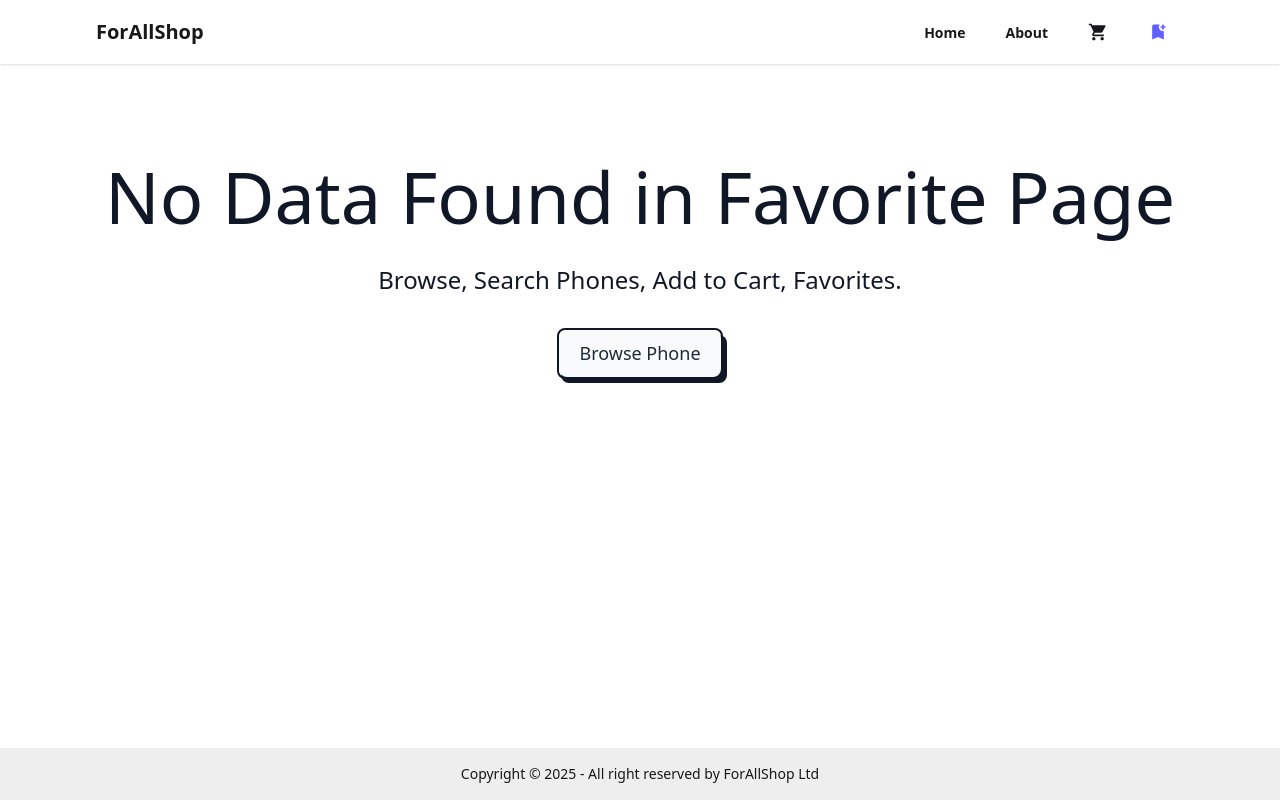
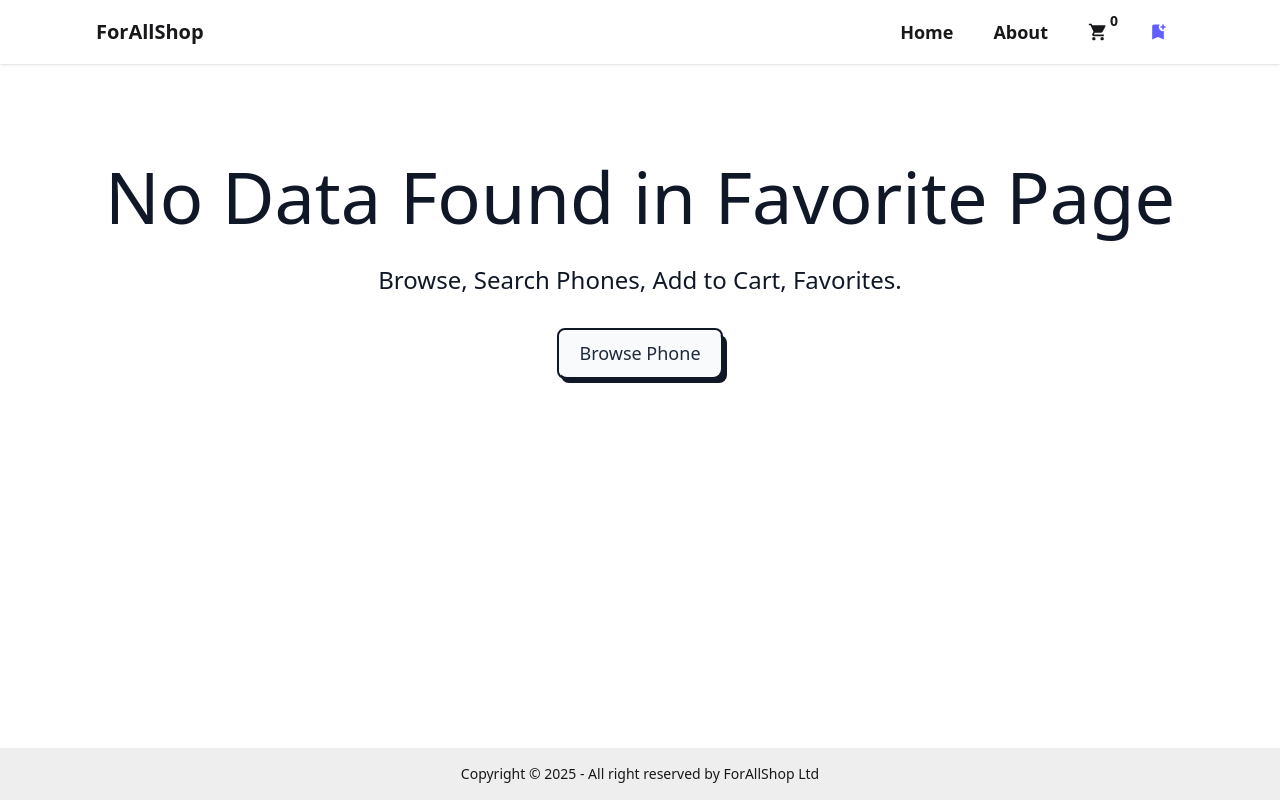
Before and after one commit to shamsuttabriz/For-All-Shop, a React (Vite) app: page /favorites in a window 1280 px wide. Built offline with nearby package versions, Linux system fonts and the light colour scheme.

Commit message:
Context api used my site and real time update phone cart count and aslo implement localstorage for carts

```diff
--- a/src/components/Navbar.jsx
+++ b/src/components/Navbar.jsx
@@ -1,8 +1,56 @@
-import React from "react";
+import React, { useContext } from "react";
 import { MdBookmarkAdd, MdShoppingCart } from "react-icons/md";
 import { Link, NavLink } from "react-router";
+import { CartContext } from "../providers/Contexts";
 
 function Navbar() {
+  const { carts } = useContext(CartContext);
+  console.log(carts);
+  const list = (
+    <>
+      <li>
+        <NavLink
+          to="/"
+          className={({ isActive }) =>
+            isActive ? "text-indigo-500 font-bold text-lg" : "font-bold text-lg"
+          }
+        >
+          Home
+        </NavLink>
+      </li>
+      <li>
+        <NavLink
+          to="/about"
+          className={({ isActive }) =>
+            isActive ? "text-indigo-500 font-bold text-lg" : "font-bold text-lg"
+          }
+        >
+          About
+        </NavLink>
+      </li>
+      <li className="relative ">
+        <NavLink
+          to="/cart"
+          className={({ isActive }) =>
+            isActive ? "text-indigo-500 font-bold text-lg" : "font-bold text-lg"
+          }
+        >
+          <MdShoppingCart className="text-xl" />
+        </NavLink>
+        <p className="absolute -top-1.5 left-5.5 md:-top-3 md:-right-3 font-bold">{carts.length}</p>
+      </li>
+      <li>
+        <NavLink
+          to="/favorites"
+          className={({ isActive }) =>
+            isActive ? "text-indigo-500 font-bold text-lg" : "font-bold text-lg"
+          }
+        >
+          <MdBookmarkAdd className="text-xl" />
+        </NavLink>
+      </li>
+    </>
+  );
   return (
     <div className="navbar p-0 bg-base-100 shadow-sm mx-auto px-8 md:px-112 lg:px-16 xl:px-24">
       <div className="navbar-start">
@@ -28,23 +76,7 @@ function Navbar() {
             tabIndex={0}
             className="menu menu-sm dropdown-content bg-base-100 rounded-box z-1 mt-3 w-52 p-2 shadow"
           >
-            <li>
-              <a>Item 1</a>
-            </li>
-            <li>
-              <a>Parent</a>
-              <ul className="p-2">
-                <li>
-                  <a>Submenu 1</a>
-                </li>
-                <li>
-                  <a>Submenu 2</a>
-                </li>
-              </ul>
-            </li>
-            <li>
-              <a>Item 3</a>
-            </li>
+            {list}
           </ul>
         </div>
         <Link to="/" className="text-xl font-semibold">
@@ -52,47 +84,8 @@ function Navbar() {
         </Link>
       </div>
       <div className="navbar-end">
-        <ul className="menu menu-horizontal px-1 hidden md:flex gap-4">
-          <li>
-            <NavLink
-              to="/"
-              className={({ isActive }) =>
-                isActive ? "text-indigo-500 font-bold" : "font-bold"
-              }
-            >
-              Home
-            </NavLink>
-          </li>
-          <li>
-            <NavLink
-              to="/about"
-              className={({ isActive }) =>
-                isActive ? "text-indigo-500 font-bold" : "font-bold"
-              }
-            >
-              About
-            </NavLink>
-          </li>
-          <li>
-            <NavLink
-              to="/cart"
-              className={({ isActive }) =>
-                isActive ? "text-indigo-500 font-bold" : "font-bold"
-              }
-            >
-              <MdShoppingCart className="text-xl" />
-            </NavLink>
-          </li>
-          <li>
-            <NavLink
-              to="/favorites"
-              className={({ isActive }) =>
-                isActive ? "text-indigo-500 font-bold" : "font-bold"
-              }
-            >
-              <MdBookmarkAdd className="text-xl" />
-            </NavLink>
-          </li>
+        <ul className="menu menu-horizontal px-1 hidden md:flex gap-4 md:items-center">
+          {list}
         </ul>
       </div>
     </div>
--- a/src/components/ui/EmptyScreen.jsx
+++ b/src/components/ui/EmptyScreen.jsx
@@ -5,7 +5,7 @@ import Button from "./Button";
 function EmptyScreen() {
   return (
     <div className="py-24 text-center">
-      <h1 className="mb-3 text-7xl font-light text-gray-900">
+      <h1 className="mb-3 text-5xl md:text-7xl font-light text-gray-900">
         No Data Found in Favorite Page
       </h1>
       <p className="my-8 text-xl text-gray-900 md:text-2xl">
--- a/src/main.jsx
+++ b/src/main.jsx
@@ -3,9 +3,12 @@ import { createRoot } from "react-dom/client";
 import { RouterProvider } from "react-router";
 import router from "./routes/routes.jsx";
 import "./index.css";
+import CartProvider from "./providers/CartProvider.jsx";
 
 createRoot(document.getElementById("root")).render(
   <StrictMode>
-    <RouterProvider router={router} />
+    <CartProvider>
+      <RouterProvider router={router} />
+    </CartProvider>
   </StrictMode>
 );
--- a/src/pages/PhoneDetails.jsx
+++ b/src/pages/PhoneDetails.jsx
@@ -1,28 +1,36 @@
-import React from "react";
+import React, { useContext } from "react";
 import { MdBookmarkAdd, MdShoppingCart } from "react-icons/md";
 import { useLoaderData, useParams } from "react-router";
 import Button from "../components/ui/Button";
-import { addToFavorite } from "../utilities";
+import { addToCart, addToFavorite, getFromCart } from "../utilities";
+import { CartContext } from "../providers/Contexts";
 
 function PhoneDetails() {
+  const {setCarts} = useContext(CartContext);
   const data = useLoaderData();
   const phoneId = useParams().tabriz;
   const singlePhone = data.find((phone) => phone.id === parseInt(phoneId));
   // console.log(singlePhone);
   const {
-    id,
+    // id,
     name,
-    brand,
+    // brand,
     image,
-    description,
-    storage,
-    model,
-    camera_info,
-    price,
+    // description,
+    // storage,
+    // model,
+    // camera_info,
+    // price,
   } = singlePhone || {};
 
   const handleFaovirte = () => {
     addToFavorite(singlePhone);
+  };
+
+  const handleCart = () => {
+    addToCart(singlePhone);
+    // Real time update cart
+    setCarts(getFromCart());
   };
   return (
     <div className="py-12">
@@ -30,7 +38,7 @@ function PhoneDetails() {
       <div className="flex justify-between items-center py-10">
         <h1 className="font-thin text-5xl md:text-6xl">{name}</h1>
         <div className="space-x-4">
-          <Button level={<MdShoppingCart />} />
+          <Button onClick={handleCart} level={<MdShoppingCart />} />
           <Button onClick={handleFaovirte} level={<MdBookmarkAdd />} />
         </div>
       </div>
--- /dev/null
+++ b/src/providers/CartProvider.jsx
@@ -0,0 +1,17 @@
+import React, { useEffect, useState } from "react";
+import { CartContext } from "./Contexts";
+import { getFromCart } from "../utilities";
+
+function CartProvider({ children }) {
+  const [carts, setCarts] = useState([]);
+  useEffect(() => {
+    setCarts(getFromCart());
+  }, [])
+  return (
+    <CartContext.Provider value={{ carts, setCarts }}>
+      {children}
+    </CartContext.Provider>
+  );
+}
+
+export default CartProvider;
--- /dev/null
+++ b/src/providers/Contexts.jsx
@@ -0,0 +1,5 @@
+import { createContext } from "react";
+
+export const CartContext = createContext();
+
+export const UserContext = createContext();
--- a/src/utilities/index.js
+++ b/src/utilities/index.js
@@ -1,3 +1,4 @@
+// Localstorage of Fovorates
 const getFromFavorite = () => {
   const favorites = localStorage.getItem("favorites");
 
@@ -21,4 +22,29 @@ const removeFromFavorite = (id) => {
     localStorage.setItem('favorites', JSON.stringify(remainingFavorites));
 }
 
-export { addToFavorite, getFromFavorite, removeFromFavorite };
+
+// Localstorage of Cart
+const getFromCart = () => {
+  const carts = localStorage.getItem("carts");
+
+  if (carts) return JSON.parse(carts);
+  return [];
+};
+
+const addToCart= (phone) => {
+  const carts = getFromCart();
+  const isExist = carts.find((p) => p.id === phone.id);
+
+  if (isExist) console.log("Phone already exists");
+  else carts.push(phone);
+
+  localStorage.setItem("carts", JSON.stringify(carts));
+};
+
+const removeFromCart = (id) => {
+    const carts = getFromCart();
+    const remainingCarts = carts.filter(p => p.id !== id);
+    localStorage.setItem('carts', JSON.stringify(remainingCarts));
+}
+
+export { addToFavorite, getFromFavorite, removeFromFavorite, addToCart, getFromCart, removeFromCart };
```
Also changed, not shown: src/index.css (line endings or trailing spaces).
